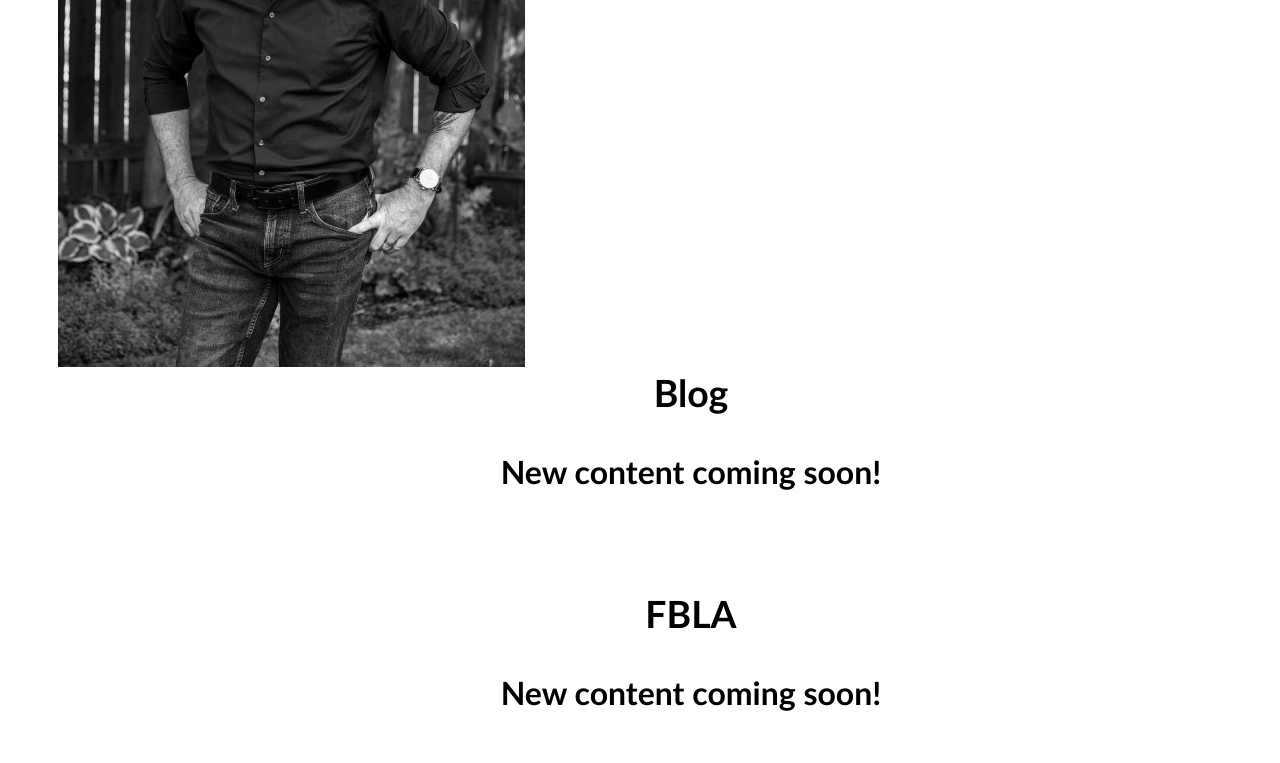
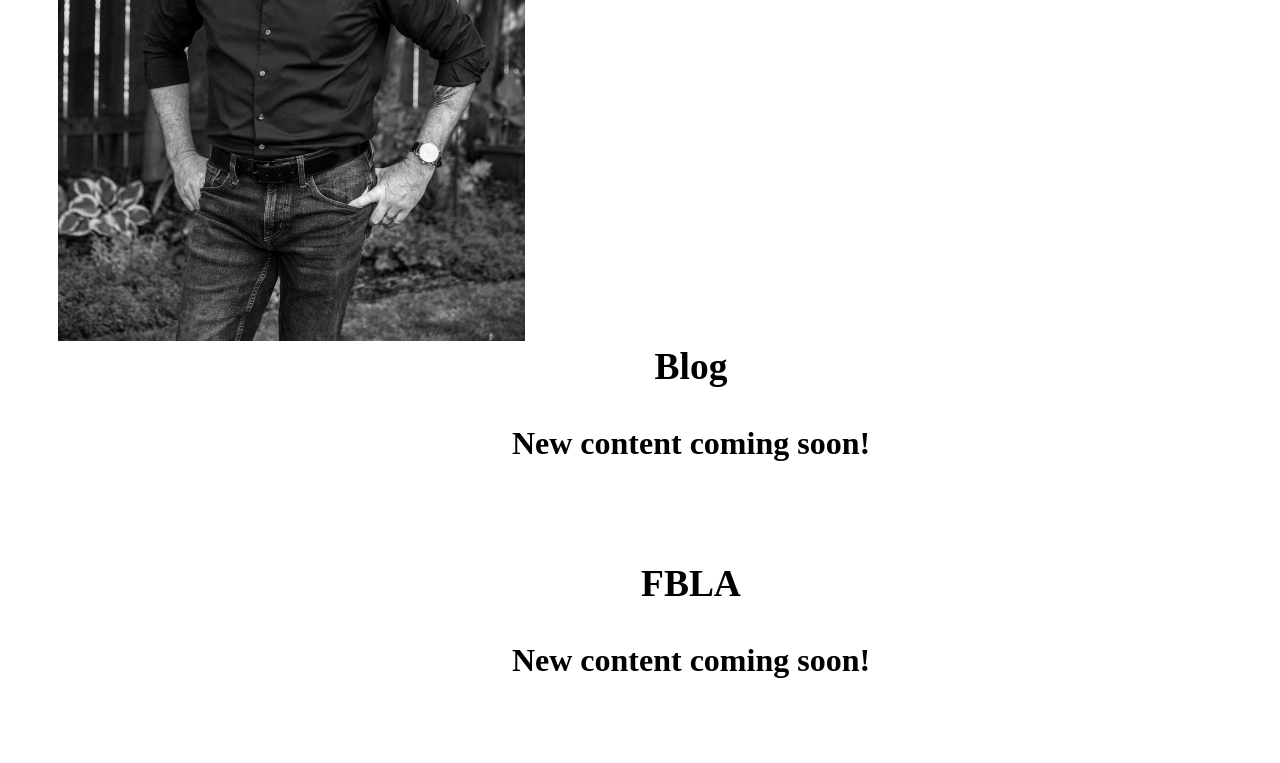
Before and after one commit to mistergibby/mistergibby.github.io, a plain HTML site: page index.html in a window 1280 px wide. Shown: the part 567-1330 px from the top of the page. Drawn offline with Linux system fonts and the light colour scheme.

Commit message:
Font Update

```diff
--- a/css/mistergibbystyle.css
+++ b/css/mistergibbystyle.css
@@ -4,7 +4,9 @@
     margin-left: auto;
     margin-right: auto;
     color: #000000;
-    font-family: "Gill Sans", "Gill Sans MT", "Myriad Pro", "DejaVu Sans Condensed", Helvetica, Arial, sans-serif;
+    font-family: montserrat;
+    font-style: normal;
+    font-weight: 400;
 }
 
 .nav {
--- a/index.html
+++ b/index.html
@@ -3,11 +3,7 @@
 <head>
 <meta charset="utf-8">
 <title>Mister Gibby!</title>
-<<<<<<< HEAD
 <link href="/css/mistergibbystyle.css" rel="stylesheet" type="text/css">
-=======
-<link href="./css/mistergibbystyle.css" rel="stylesheet" type="text/css">
->>>>>>> 5e72b909d0a28e05444bf8ce82073e0382245615
 <!--The following script tag downloads a font from the Adobe Edge Web Fonts server for use within the web page. We recommend that you do not modify it.--><script>var __adobewebfontsappname__="dreamweaver"</script><script src="http://use.edgefonts.net/montserrat:n4:default.js" type="text/javascript"></script>
 </head>
 
```
